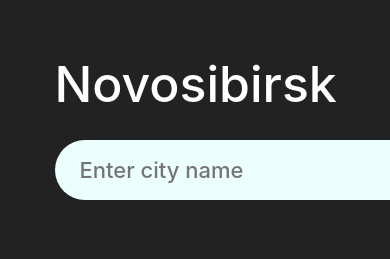
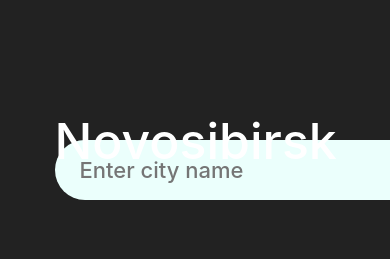
Before and after one commit to ZenKhalil/Weather-app, a plain HTML site: page index.html in a window 390 px wide. Shown: the top 259 px of the page. Drawn offline with Linux system fonts and the light colour scheme; no server answers; a web font is replaced by a local one.

Commit message:
added more displays support

```diff
--- a/style.css
+++ b/style.css
@@ -117,10 +117,28 @@ body {
 }
 
 /* Media query for screens with a maximum width of 768px (adjust as needed) */
-@media (max-width: 768px) {
+@media only screen and (max-width: 390px) and (max-height: 844px) {
   .weather h2 {
     bottom: unset; /* Remove the 'bottom' property for smaller screens */
-    top: -257px; /* Set the 'top' property to position the text at the top */
+    top: -250px; /* Set the 'top' property to position the text at the top */
+    margin-top: 0; /* Remove the 'margin-top' property to center the text vertically */
+  }
+}
+
+/* Styles for the iMac 24" (2021) */
+@media only screen and (max-width: 4096px) and (max-height: 2304px) {
+  .weather h2 {
+    bottom: unset; /* Remove the 'bottom' property for smaller screens */
+    top: -350px; /* Set the 'top' property to position the text at the top */
+    margin-top: 0; /* Remove the 'margin-top' property to center the text vertically */
+  }
+}
+
+/* Styles for the Xiaomi Mi 11i */
+@media only screen and (max-width: 1080px) and (max-height: 2400px) {
+  .weather h2 {
+    bottom: unset; /* Remove the 'bottom' property for smaller screens */
+    top: -200px; /* Set the 'top' property to position the text at the top */
     margin-top: 0; /* Remove the 'margin-top' property to center the text vertically */
   }
 }
```
